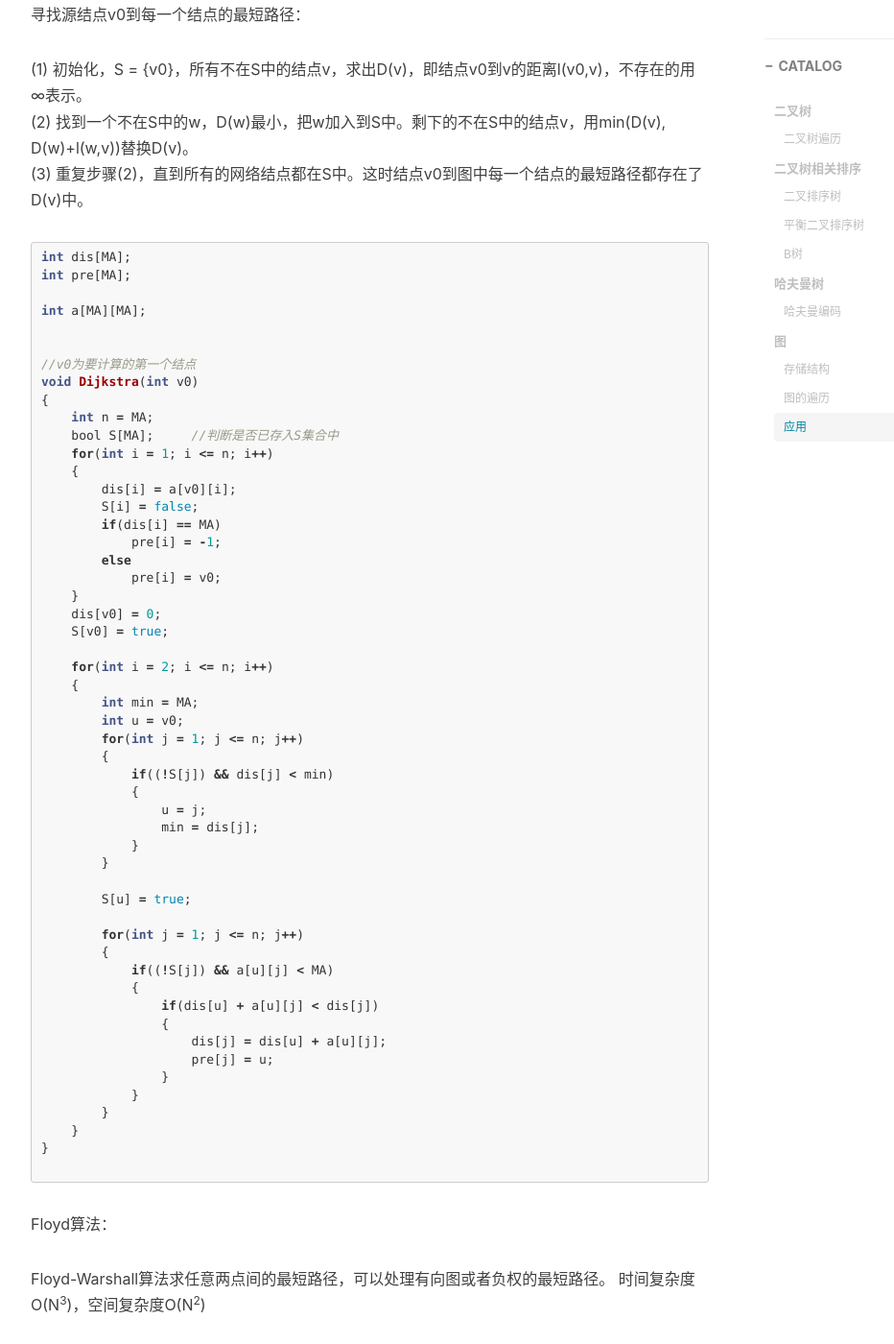
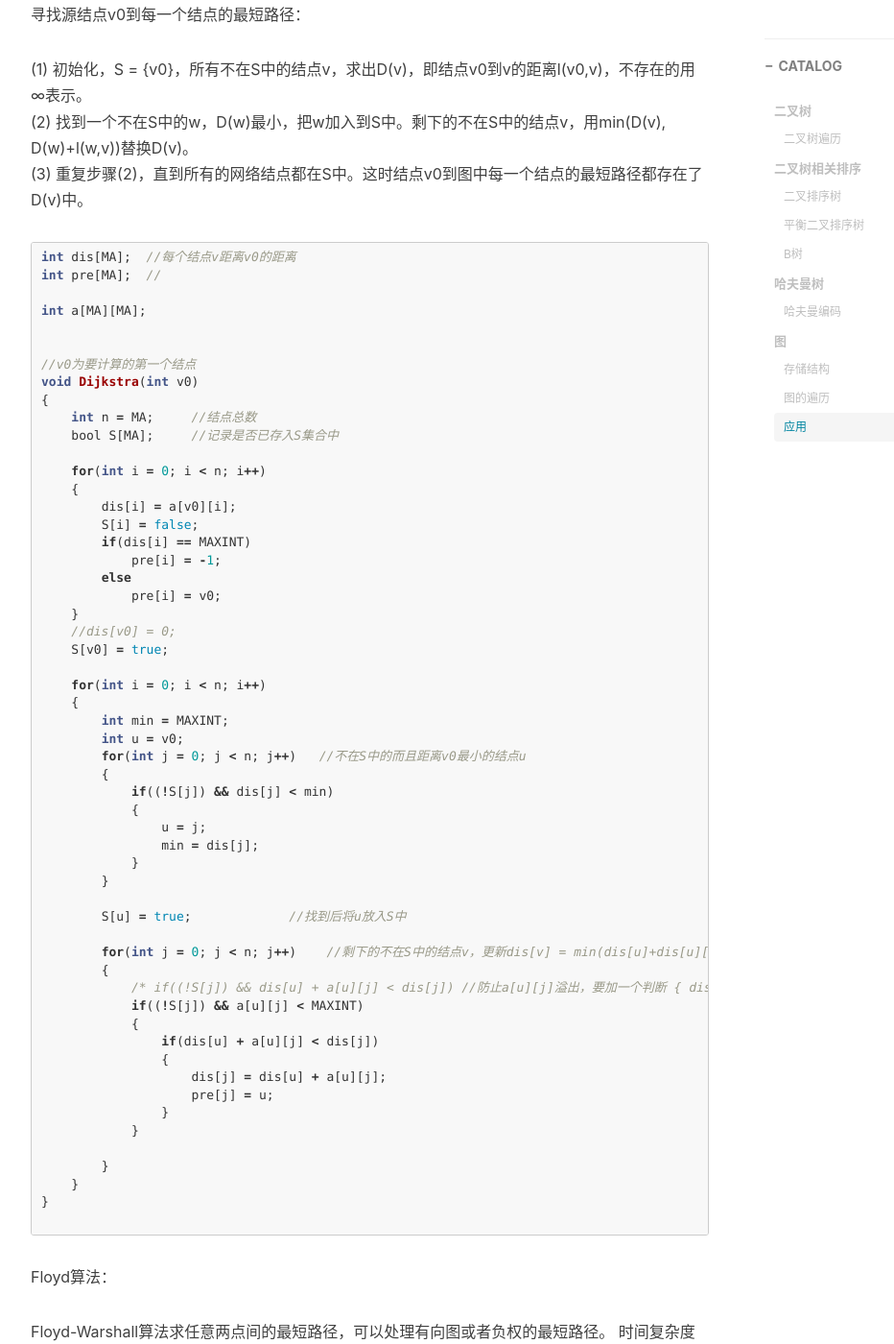
Before and after one commit to eeluobu/eeluobu.github.io, a Jekyll site: the page built from _posts/2016-05-23-structure2.markdown, in a window 1280 px wide and 1400 px high, scrolled down 3477 px. Shown: the whole window at 96% size, without its empty margins (233-1165 px from the left). Built offline with Jekyll 4.4.1, drawn with Linux system fonts in a browser that asks for light colours; nearby versions of some CDN libraries; comment, search, counter and statistics services are not loaded.

Commit message:
add dijkstra

````diff
--- a/_posts/2016-05-23-structure2.markdown
+++ b/_posts/2016-05-23-structure2.markdown
@@ -173,8 +173,8 @@ dijkstra算法为单源最短路径算法，计算了从源点到其他所有结
 
 
 ``` c
-int dis[MA];
-int pre[MA];
+int dis[MA];  //每个结点v距离v0的距离
+int pre[MA];  //
 
 int a[MA][MA];
 
@@ -182,25 +182,26 @@ int a[MA][MA];
 //v0为要计算的第一个结点
 void Dijkstra(int v0)
 {
-    int n = MA;
-    bool S[MA];     //判断是否已存入S集合中
-    for(int i = 1; i <= n; i++)
+    int n = MA;     //结点总数
+    bool S[MA];     //记录是否已存入S集合中
+
+    for(int i = 0; i < n; i++)
     {
         dis[i] = a[v0][i];
         S[i] = false;
-        if(dis[i] == MA)
+        if(dis[i] == MAXINT)
             pre[i] = -1;
         else
             pre[i] = v0;
     }
-    dis[v0] = 0;
+    //dis[v0] = 0;
     S[v0] = true;
 
-    for(int i = 2; i <= n; i++)
+    for(int i = 0; i < n; i++)
     {
-        int min = MA;
+        int min = MAXINT;
         int u = v0;
-        for(int j = 1; j <= n; j++)
+        for(int j = 0; j < n; j++)   //不在S中的而且距离v0最小的结点u
         {
             if((!S[j]) && dis[j] < min)
             {
@@ -209,11 +210,18 @@ void Dijkstra(int v0)
             }
         }
 
-        S[u] = true;
+        S[u] = true;             //找到后将u放入S中
 
-        for(int j = 1; j <= n; j++)
+        for(int j = 0; j < n; j++)    //剩下的不在S中的结点v，更新dis[v] = min(dis[u]+dis[u][v], dis[v])
         {
-            if((!S[j]) && a[u][j] < MA)
+            /*
+            if((!S[j]) && dis[u] + a[u][j] < dis[j])  //防止a[u][j]溢出，要加一个判断
+            {
+                dis[j] = dis[u] + a[u][j];
+                pre[j] = u;
+            }
+            */
+            if((!S[j]) && a[u][j] < MAXINT)
             {
                 if(dis[u] + a[u][j] < dis[j])
                 {
@@ -221,6 +229,7 @@ void Dijkstra(int v0)
                     pre[j] = u;
                 }
             }
+
         }
     }
 }
````
